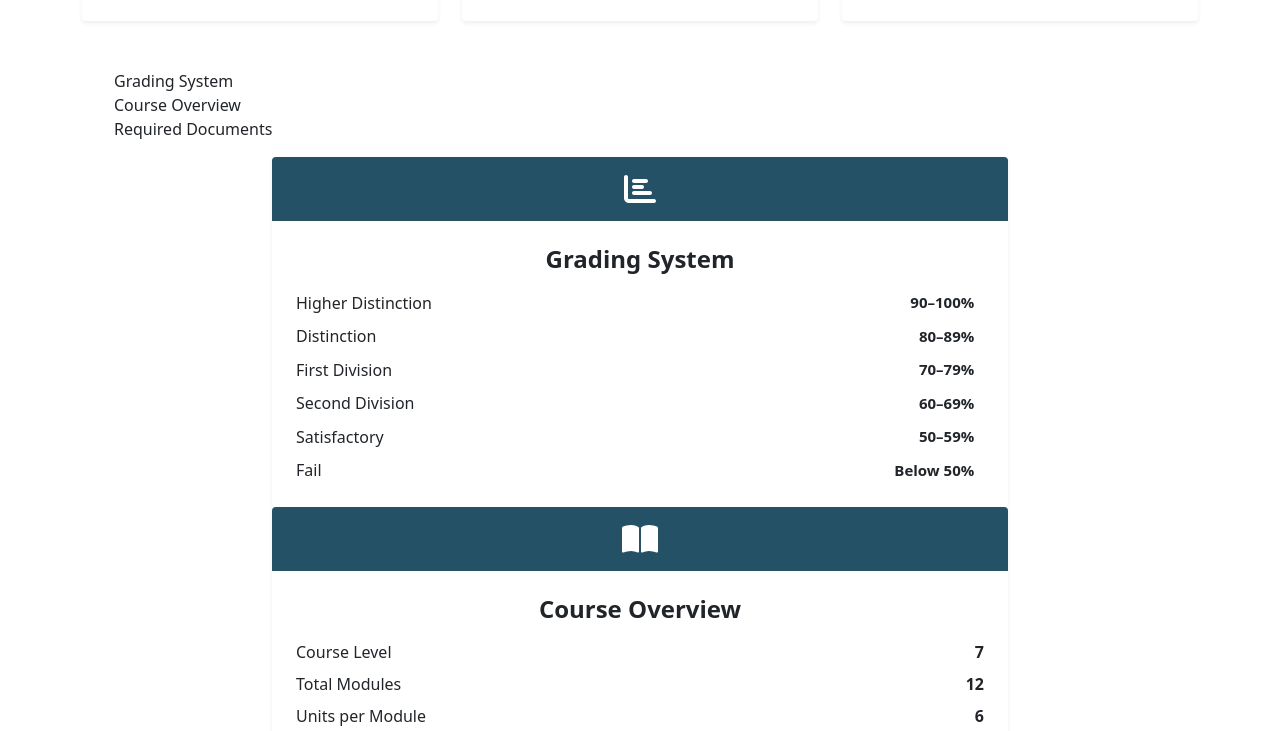
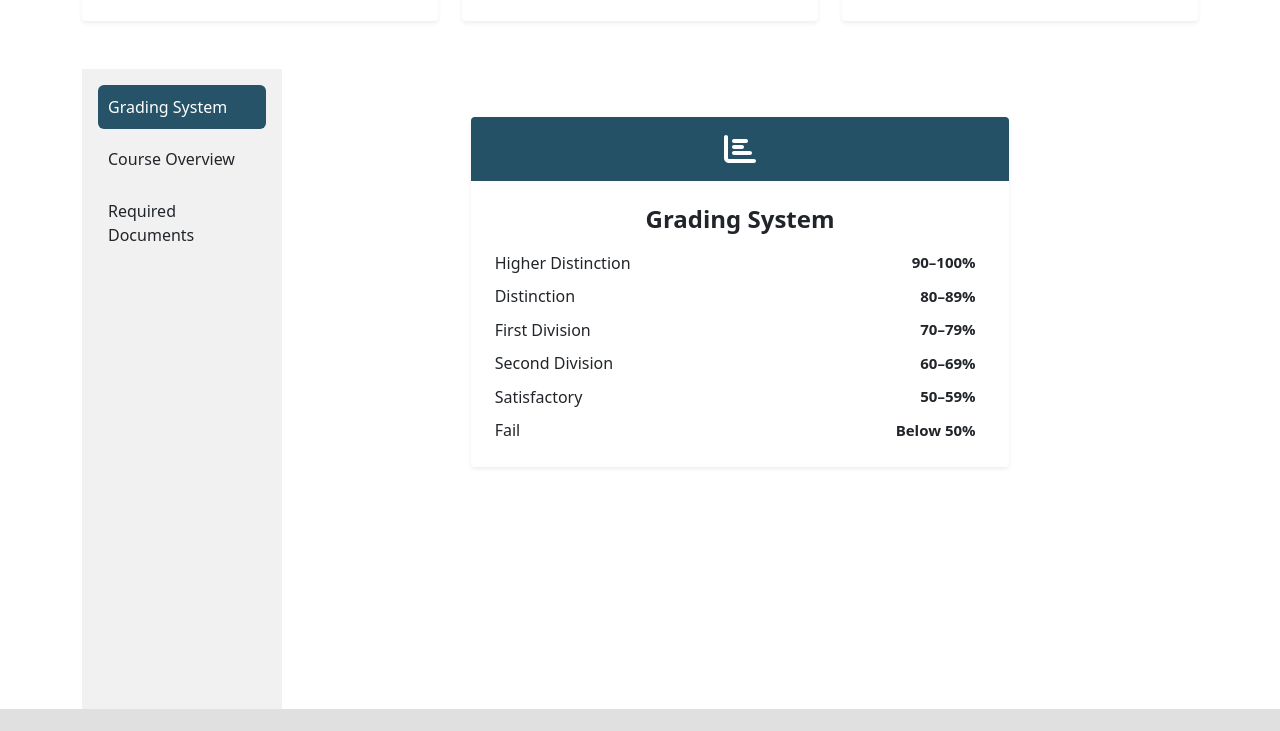
Before and after one commit to kmalaminstd123/mba-course-details-three, a plain HTML site: page index.html in a window 1280 px wide. Shown: the part 5010-5741 px from the top of the page. Drawn offline with nearby package versions, Linux system fonts and the light colour scheme.

Commit message:
Update style.css

```diff
--- a/css/style.css
+++ b/css/style.css
@@ -862,8 +862,84 @@ li {
     background-color: var(--primary-blue);
 }
 
-/* scroll system */
+/* scroll system detials */
 
+.details_main_container {
+    display: flex;
+    height: 80vh;
+    overflow: hidden;
+    /* Important to keep layout fixed height */
+}
+
+.det_cont_sidebar {
+    width: 200px;
+    background-color: #f1f1f1;
+    overflow-y: auto;
+    padding: 1rem;
+}
+
+#menu {
+    list-style: none;
+    padding: 0;
+    margin: 0;
+}
+
+#menu li {
+    padding: 10px;
+    cursor: pointer;
+    margin-bottom: 8px;
+    border-radius: 6px;
+    transition: background 0.3s;
+}
+
+#menu li.active {
+    background-color: #265367;
+    color: white;
+}
+
+.det_cont_content {
+    flex-grow: 1;
+    overflow-y: auto;
+    /* ✅ scrollable */
+    scroll-behavior: smooth;
+    padding: 1rem;
+    height: 80vh;
+
+    /* hide scrollbar */
+    scrollbar-width: none; /* Firefox */
+    -ms-overflow-style: none;  /* IE and Edge */
+}
+
+
+.det_cont_content::-webkit-scrollbar {
+  display: none; /* Chrome, Safari, Opera */
+}
+
+
+.det_cont_section {
+    height: 83vh;
+    padding: 2rem;
+    box-sizing: border-box;
+}
+
+
+@media only screen and (max-width: 769px){
+
+    .details_main_container{
+        flex-direction: column;
+        height: auto;
+    }
+
+    .det_cont_sidebar {
+        width: 100%;
+        height: auto;
+    }
+
+    .det_cont_content{
+        width: 100%;
+        height: 80dvh;
+    }
+}
 
 
 /* details section end */
```
